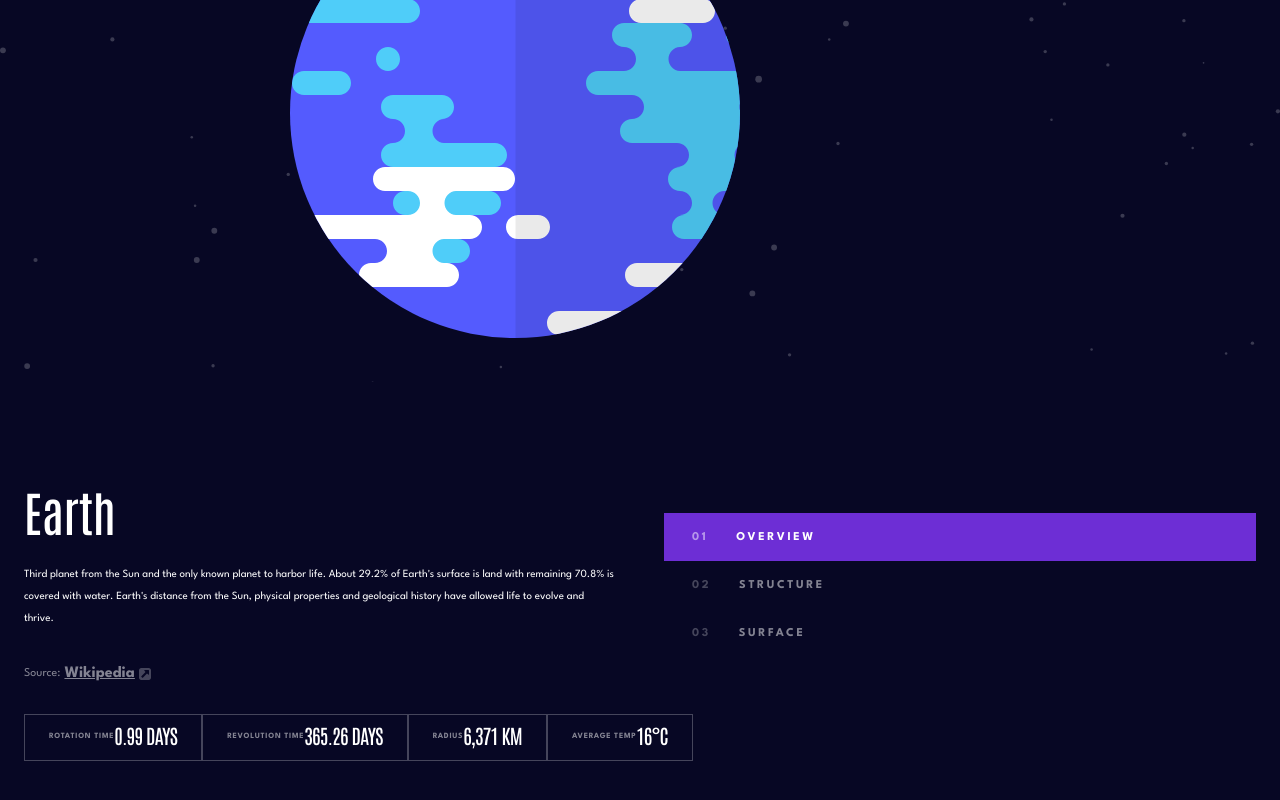
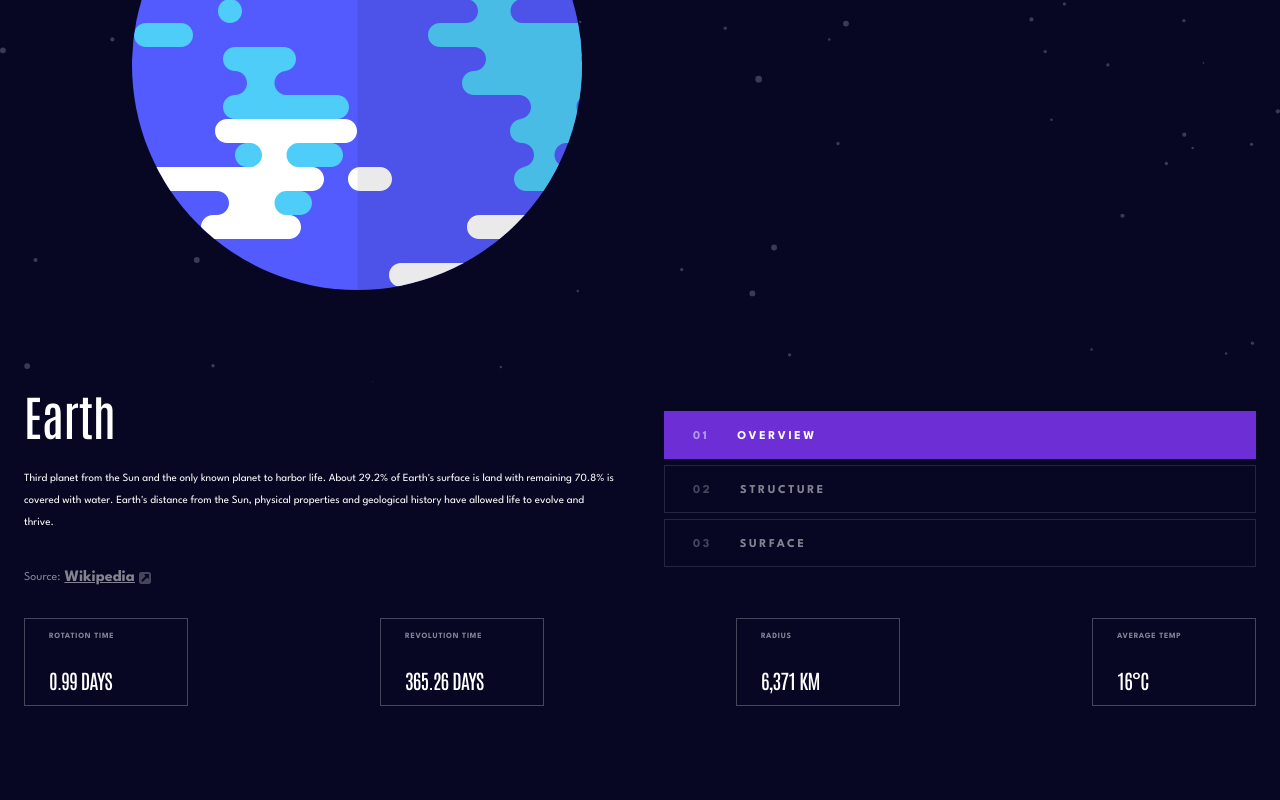
Before and after one commit to XavierVelasquezSoto/Sistem-Solar-Information, a React (Vite) app: page /earth in a window 1280 px wide. Shown: the part 450-1250 px from the top of the page. After the commit the page ends 1203 px from the top, so only its background shows below. Built offline with nearby package versions, Linux system fonts and the light colour scheme.

Commit message:
maybe union img

```diff
--- a/src/App.jsx
+++ b/src/App.jsx
@@ -21,8 +21,5 @@ const App = () => {
 };
 
 export default App;
-{
-	/* <img src='/assets/images/Solar sistem.png' alt='' /> */
-}
 
 // npm install react-router-dom --- para terminal
--- a/src/components/menu/Menu.jsx
+++ b/src/components/menu/Menu.jsx
@@ -20,11 +20,13 @@ const Menu = () => {
 			<StyledNav>
 				<StyledLinkHome>
 					<ul>
-						{/* <li> */}
-						<StyledLink to='/' $mainColor>
+						<StyledLink
+							to='/'
+							$mainColor
+							onClick={() => setMenuActive(!menuActive)}
+						>
 							THE PLANETS
 						</StyledLink>
-						{/* </li> */}
 					</ul>
 					<StyledImgIcon
 						src='/assets/images/icon-hamburger.svg'
@@ -48,6 +50,7 @@ const Menu = () => {
 									$marginName={infoPlanets.marginNamePlanet}
 									$marginTabletPlanets={infoPlanets.marginTabletPlanets}
 									$colorLinkHeader={infoPlanets.colorLinkHeader}
+									onClick={() => setMenuActive(!menuActive)}
 								>
 									{infoPlanets.text}
 								</StyledLink>
@@ -65,30 +68,3 @@ const Menu = () => {
 };
 
 export default Menu;
-
-{
-	/* <div>
-				<img src='' alt='' />
-				<button></button>
-				<button></button>
-				<button></button>
-			</div>
-			<div>
-				<div>
-					<span></span>
-					<span></span>
-				</div>
-				<div>
-					<span></span>
-					<span></span>
-				</div>
-				<div>
-					<span></span>
-					<span></span>
-				</div>
-				<div>
-					<span></span>
-					<span></span>
-				</div>
-			</div> */
-}
--- a/src/constants/infoPlanets.js
+++ b/src/constants/infoPlanets.js
@@ -52,7 +52,7 @@ export const PLANETS_INFO = [
 		images: {
 			planet: '/assets/images/planet-venus.svg ',
 			internal: '/assets/images/planet-venus-internal.svg ',
-			geology: ' '
+			geology: ' /assets/images/geology-venus.png'
 		},
 		colorLinkHeader: '#EDA249'
 	},
@@ -80,7 +80,7 @@ export const PLANETS_INFO = [
 		images: {
 			planet: '/assets/images/planet-earth.svg ',
 			internal: '/assets/images/planet-earth-internal.svg ',
-			geology: ' '
+			geology: ' /assets/images/geology-earth.png'
 		},
 		colorLinkHeader: '#6D2ED5'
 	},
@@ -108,7 +108,7 @@ export const PLANETS_INFO = [
 		images: {
 			planet: ' /assets/images/planet-mars.svg',
 			internal: '/assets/images/planet-mars-internal.svg ',
-			geology: ' '
+			geology: ' /assets/images/geology-mars.png'
 		},
 		colorLinkHeader: '#D14C32'
 	},
@@ -137,7 +137,7 @@ export const PLANETS_INFO = [
 		images: {
 			planet: ' /assets/images/planet-jupiter.svg',
 			internal: '/assets/images/planet-jupiter-internal.svg',
-			geology: ' '
+			geology: '/assets/images/geology-jupiter.png '
 		},
 		colorLinkHeader: '#D83A34'
 	},
@@ -165,7 +165,7 @@ export const PLANETS_INFO = [
 		images: {
 			planet: '/assets/images/planet-saturn.svg ',
 			internal: ' /assets/images/planet-saturn-internal.svg',
-			geology: ' '
+			geology: ' /assets/images/geology-saturn.png'
 		},
 		colorLinkHeader: '#CD5120'
 	},
@@ -193,7 +193,7 @@ export const PLANETS_INFO = [
 		images: {
 			planet: ' /assets/images/planet-uranus.svg',
 			internal: '/assets/images/planet-uranus-internal.svg ',
-			geology: ' '
+			geology: '/assets/images/geology-uranus.png '
 		},
 		colorLinkHeader: '#1EC1A2'
 	},
@@ -221,7 +221,7 @@ export const PLANETS_INFO = [
 		images: {
 			planet: ' /assets/images/planet-neptune.svg',
 			internal: '/assets/images/planet-neptune-internal.svg',
-			geology: ' '
+			geology: '/assets/images/geology-neptune.png '
 		},
 		colorLinkHeader: '#2D68F0'
 	}
--- a/src/pages/planets/planets.styles.js
+++ b/src/pages/planets/planets.styles.js
@@ -6,6 +6,9 @@ const StyledContaienrWebPlanets = styled.div`
 	@media screen and (width > 768px) {
 		display: grid;
 		grid-template-columns: repeat(2, 1fr);
+	}
+
+	@media screen and (width > 1440px) {
 	}
 `;
 
@@ -17,15 +20,20 @@ const StyledContainerButton = styled.ul`
 	padding: 20px 24px;
 	border-bottom: 1px solid ${COLORS.borderHeaderColor};
 	overflow: hidden;
+
 	@media screen and (width > 768px) {
 		display: flex;
 		flex-direction: column;
-		justify-content: center;
 		grid-column: 2/2;
 		grid-row: 2/2;
 		border-bottom: none;
 	}
+
+	@media screen and (width > 1440px) {
+		padding: 400px 165px 0 165px;
+	}
 `;
+
 const StyledLinksButton = styled.li`
 	position: relative;
 	font-size: ${FONTS.fontSizeSpartanM};
@@ -56,6 +64,8 @@ const StyledLinksButton = styled.li`
 		font-weight: ${FONTS.fontWeightBold};
 		line-height: ${FONTS.lineHeightXL};
 		letter-spacing: ${FONTS.letterSpacing4XL};
+		border: 1px solid
+			${props => (props.$mainButton ? 'transparent' : COLORS.borderHeaderColor)};
 
 		&::after {
 			content: '';
@@ -64,10 +74,20 @@ const StyledLinksButton = styled.li`
 			height: 0;
 		}
 	}
+
+	@media screen and (width > 1440px) {
+		width: 350px;
+		margin-bottom: 18px;
+		&:hover {
+			background-color: #38384f;
+			opacity: 1;
+		}
+	}
 `;
 
 const StyledSpanButtonText = styled.span`
 	display: none;
+
 	@media screen and (width > 768px) {
 		display: flex;
 		margin-right: 28px;
@@ -79,10 +99,18 @@ const StyledSpanButtonText = styled.span`
 
 const StyledContainerPlanetsImg = styled.div`
 	padding: 98px 132px;
+
 	@media screen and (width > 768px) {
-		padding: 146px 290px;
 		grid-column: 1/3;
 		grid-row: 1/2;
+	}
+
+	@media screen and (width > 1440px) {
+		padding: 0;
+		margin-top: 242px;
+		margin-left: auto;
+		grid-column: 1/2;
+		grid-row: 1/3;
 	}
 `;
 
@@ -92,8 +120,14 @@ const StyledPlanetsImg = styled.img``;
 
 const StyledContainerTextInfo = styled.div`
 	margin: 0 24px;
-	@media screen and (width > 768px) {
-		/* margin:  */
+
+	@media screen and (width > 1440px) {
+		grid-column: 2/3;
+		grid-row: 1/3;
+		margin: 0;
+		padding-top: 126px;
+		padding-left: 165px;
+		padding-right: 280px;
 	}
 `;
 
@@ -103,10 +137,15 @@ const StyledTitlePlanet = styled.h1`
 	font-size: ${FONTS.fontSizeAntonioXL};
 	font-weight: ${FONTS.fontWeightMedium};
 	text-align: center;
+
 	@media screen and (width > 768px) {
 		font-size: ${FONTS.fontSizeAntonioXXL};
 		margin-bottom: 24px;
 		text-align: left;
+	}
+
+	@media screen and (width > 1440px) {
+		font-size: ${FONTS.fontSizeAntonio3XL};
 	}
 `;
 
@@ -117,8 +156,13 @@ const StyledTextPlanet = styled.p`
 	font-size: ${FONTS.fontSizeSpartanL};
 	font-weight: ${FONTS.fontWeightRegular};
 	text-align: center;
+
 	@media screen and (width > 768px) {
 		text-align: left;
+	}
+
+	@media screen and (width > 1440px) {
+		font-size: ${FONTS.fontSizeSpartanXXL};
 	}
 `;
 
@@ -126,6 +170,7 @@ const StyledGroupLinkReference = styled.div`
 	display: flex;
 	align-items: center;
 	justify-content: center;
+
 	@media screen and (width > 768px) {
 		justify-content: start;
 	}
@@ -137,6 +182,7 @@ const StyledLinkReference = styled.span`
 	line-height: ${FONTS.lineHeightXL};
 	opacity: 0.5;
 `;
+
 const StyledLinkSource = styled.a`
 	font-size: ${FONTS.XL};
 	font-weight: ${FONTS.fontWeightBold};
@@ -145,6 +191,7 @@ const StyledLinkSource = styled.a`
 	opacity: 0.5;
 	margin-left: 4px;
 `;
+
 const StyledLinkIcon = styled.img`
 	opacity: 0.5;
 	height: 12px;
@@ -161,7 +208,12 @@ const StyledContainerMetrics = styled.div`
 	@media screen and (width > 768px) {
 		flex-direction: row;
 		grid-column: 1/3;
+		justify-content: space-between;
 		/* grid-row:; */
+	}
+
+	@media screen and (width > 1440px) {
+		justify-content: space-evenly;
 	}
 `;
 
@@ -171,6 +223,17 @@ const StyledContainerMetricsFlex = styled.div`
 	align-items: center;
 	border: 1px solid ${COLORS.borderHeaderColor};
 	padding: 9px 24px 13px 24px;
+
+	@media screen and (width > 768px) {
+		flex-direction: column;
+		width: 164px;
+		height: 88px;
+		align-items: start;
+	}
+
+	@media screen and (width > 1440px) {
+		width: 255px;
+	}
 `;
 
 const StyledMetricText = styled.p`
@@ -181,12 +244,16 @@ const StyledMetricText = styled.p`
 	line-height: ${FONTS.lineHeightM};
 	letter-spacing: ${FONTS.letterSpacingL};
 `;
+
 const StyledMetricNumber = styled.h1`
 	margin: 0;
 	font-size: ${FONTS.fontSizeAntonioS};
 	font-weight: ${FONTS.fontWeightMedium};
+	letter-spacing: ${FONTS.letterSpacingM};
 
-	letter-spacing: ${FONTS.letterSpacingM};
+	@media screen and (width > 1440px) {
+		font-size: ${FONTS.fontSizeAntonioXL};
+	}
 `;
 
 export {
```
Also changed, not shown: src/components/menu/menu.styles.js (+0 -12 lines), src/pages/planets/Planets.jsx (+4 -4 lines), src/router/Router.jsx (+0 -8 lines).
